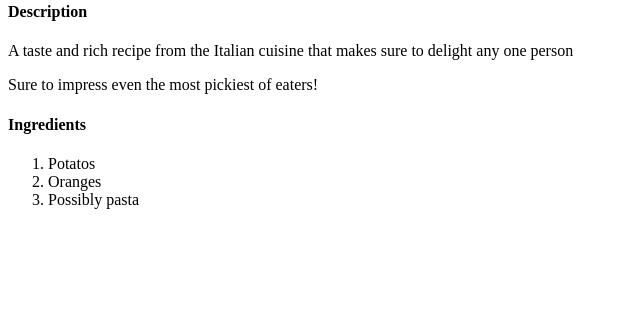
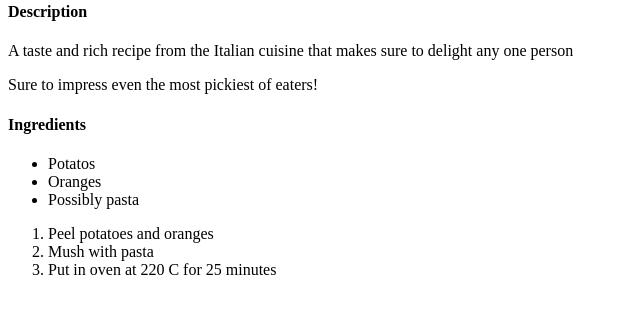
Before and after one commit to GCENdel/odin-recipes, a plain HTML site: page recipes/lasagna.html in a window 1280 px wide. Shown: the part 402-716 px from the top of the page, without its empty margins (0-640 px from the left). Drawn offline with Linux system fonts and the light colour scheme.

Commit message:
Ingredient and steps list

```diff
--- a/recipes/lasagna.html
+++ b/recipes/lasagna.html
@@ -20,13 +20,18 @@
         <p>Sure to impress even the most pickiest of eaters!</p>
 
     <h4>Ingredients</h4>
-        <ol>
+        <ul>
+
             <li>Potatos</li>
             <li>Oranges</li>
             <li>Possibly pasta</li>
 
+        </ul>
 
-
+        <ol>
+            <li>Peel potatoes and oranges</li>
+            <li>Mush with pasta</li>
+            <li>Put in oven at 220 C for 25 minutes</li>
         </ol>
 
 </body>
```
